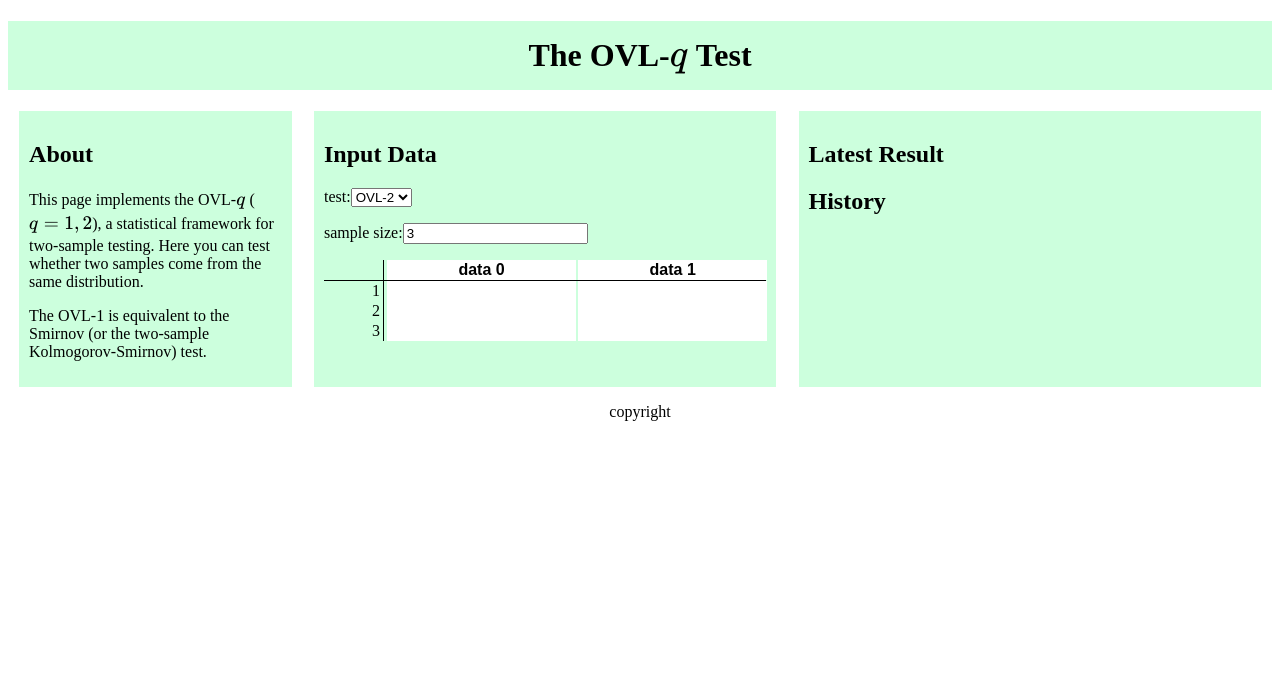
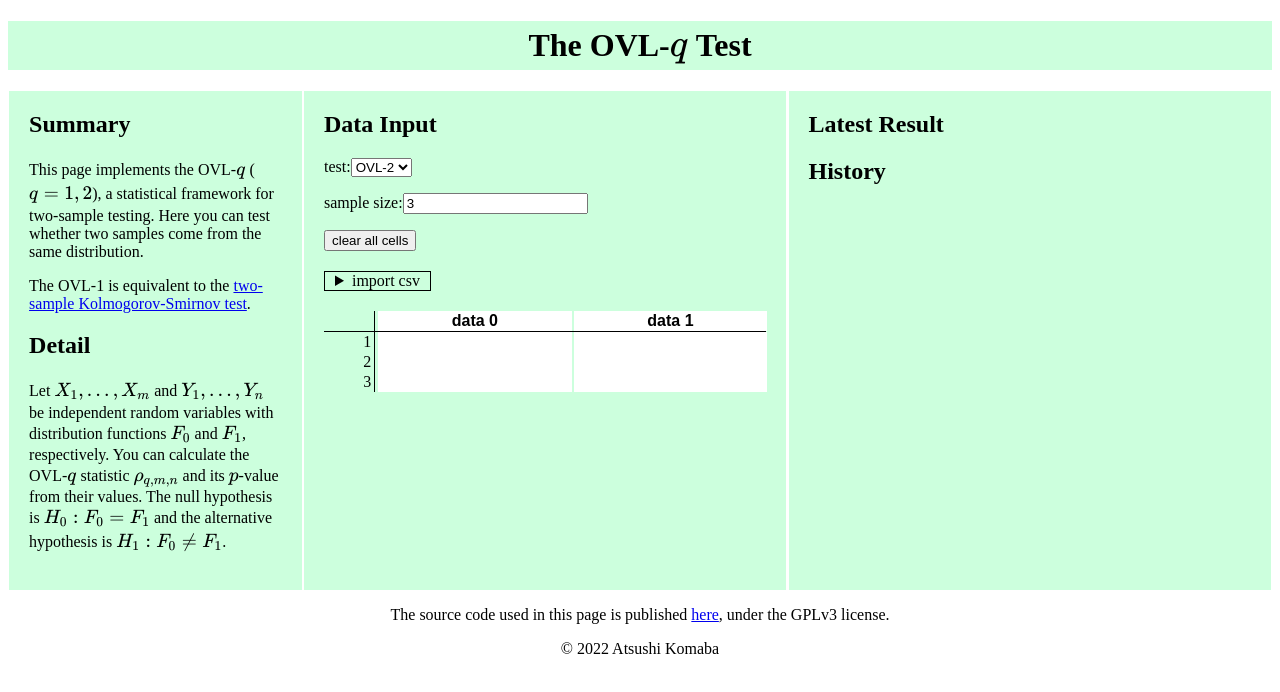
Before and after one commit to fiveseven-lambda/ovl-test, a React app: page / in a window 1280 px wide. Shown: the top 692 px of the page. Built offline with nearby package versions, Linux system fonts and the light colour scheme.

Commit message:
add descriptions

```diff
--- a/package.json
+++ b/package.json
@@ -36,8 +36,12 @@
   },
   "dependencies": {
     "@types/react": "^17.0.43",
+    "buffer": "^6.0.3",
+    "csv-parse": "^5.0.4",
     "katex": "^0.15.3",
+    "process": "^0.11.10",
     "react": "^18.0.0",
-    "react-dom": "^18.0.0"
+    "react-dom": "^18.0.0",
+    "stream-browserify": "^3.0.0"
   }
 }
--- a/src/app.css
+++ b/src/app.css
@@ -1,8 +1,4 @@
-.header {
-  text-align: center;
-}
-
-.footer {
+header, footer {
   text-align: center;
 }
 
@@ -11,9 +7,12 @@
   justify-content: space-around;
 }
 
+header, .part {
+  background-color: #CCFFDD;
+}
+
 .part {
-  background-color: #CCFFDD;
-  padding: 10px;
+  padding: 0px 20px 20px;
 }
 
 .description {
@@ -26,6 +25,10 @@
   width: 35%;
 }
 
+.input {
+  max-width: 100%;
+}
+
 .data {
   border-collapse: collapse;
   table-layout: fixed;
@@ -33,7 +36,7 @@
 }
 
 .data th:first-child {
-  width: 12%;
+  width: 10%;
   border-right: 1px solid;
 }
 
@@ -72,3 +75,16 @@
 .duplicate-cell {
   background-color: red;
 }
+
+details {
+  width: fit-content;
+  margin: 20px 0px;
+  padding: 0px 10px;
+  border: 1px solid;
+}
+
+.csv-sample {
+  width: fit-content;
+  border: 1px solid;
+  padding: 5px 10px;
+}
--- a/src/app.tsx
+++ b/src/app.tsx
@@ -6,11 +6,18 @@ import { KaTeX } from './katex';
 import { Main } from './main';
 
 const Header = () => (
-  <h1 className='part header'>The OVL-<KaTeX text='q' /> Test</h1>
+  <header>
+    <h1>
+      The OVL-<KaTeX text='q' /> Test
+    </h1>
+  </header>
 );
 
 const Footer = () => (
-  <p className='footer'>copyright</p>
+  <footer>
+    <p>The source code used in this page is published <a href='https://github.com/fiveseven-lambda/OVL-test'>here</a>, under the GPLv3 license.</p>
+    <p>© 2022 Atsushi Komaba</p>
+  </footer>
 );
 
 let root = ReactDOMClient.createRoot(document.getElementById('root'));
--- a/src/main.tsx
+++ b/src/main.tsx
@@ -1,9 +1,14 @@
 import * as React from 'react';
 import { KaTeX } from './katex';
 
+import {MainState} from './types';
+import {UserInput} from './userInput';
+import {Result} from './result';
+import {parse} from 'csv-parse/sync';
+
 const Description = () => (
   <div className='part description'>
-    <h2>About</h2>
+    <h2>Summary</h2>
     <p>
       This page implements
       the OVL-<KaTeX text='q' /> (<KaTeX text='q = 1, 2' />),
@@ -11,32 +16,33 @@ const Description = () => (
       Here you can test whether two samples come from the same distribution.
     </p>
     <p>
-      The OVL-1 is equivalent to the Smirnov (or the two-sample Kolmogorov-Smirnov) test.
+      The OVL-1 is equivalent to the <a href='https://en.wikipedia.org/wiki/Kolmogorov%E2%80%93Smirnov_test'>two-sample Kolmogorov-Smirnov test</a>.
+    </p>
+    <h2>Detail</h2>
+    <p>
+      Let <KaTeX text='X_1, \ldots, X_m'/> and <KaTeX text='Y_1, \ldots, Y_n'/> be
+      independent random variables with distribution functions <KaTeX text='F_0' /> and <KaTeX text='F_1' />, respectively.
+      You can calculate the OVL-<KaTeX text='q' /> statistic <KaTeX text='\rho_{q,m,n}' /> and its <KaTeX text='p' />-value from their values.
+      The null hypothesis is <KaTeX text='H_0: F_0 = F_1' /> and
+      the alternative hypothesis is <KaTeX text='H_1: F_0 \neq F_1' />.
     </p>
   </div>
 );
 
-const tests = ['OVL-1', 'OVL-2'] as const;
-type Test = typeof tests[number];
-
-type ResultProps = {
-  test: Test,
-  size: number;
-  statistic: number | null;
-};
-
-type ResultState = {
-  pvalue: number | null;
-  fn_pvalue: {[key in Test]: (n: number, k: number) => number} | null;
-};
-
-class Result extends React.Component<ResultProps, ResultState> {
-  constructor(props: ResultProps) {
-    super(props);
+class Main extends React.Component<{}, MainState> {
+  constructor(props: {}) {
+    super(props)
     this.state = {
+      test: 'OVL-2',
+      size: '3',
+      label: ['data 0', 'data 1'],
+      data: [['',''],['',''],['','']],
       pvalue: null,
       fn_pvalue: null,
-    }
+      csvFile: null,
+      csvHeader: true,
+      csvIndex: false,
+    };
   }
   componentDidMount() {
     import('../pkg').then(wasm => {
@@ -48,56 +54,7 @@ class Result extends React.Component<ResultProps, ResultState> {
       });
     });
   }
-  render() {
-    let statistic: string;
-    if(this.props.test == 'OVL-1'){
-      statistic = '\\rho_{1,n,n}';
-    }else if(this.props.test == 'OVL-2'){
-      statistic = '\\rho_{2,n,n}';
-    }
-    return (
-      <div className='part result'>
-        <h2>Latest Result</h2>
-        <p className={this.props.statistic == null ? 'none' : '' }>
-          statistics: <KaTeX text={statistic} /> = { this.props.statistic / this.props.size }
-        </p>
-        <button
-          className={this.props.statistic != null && this.state.pvalue == null ? '' : 'none' }
-          onClick={ event => {
-            this.setState({
-              pvalue: this.state.fn_pvalue[this.props.test](this.props.size, this.props.statistic)
-            });
-          }}
-        >
-          compute the <KaTeX text='p' />-value
-        </button>
-        <p className={this.state.pvalue == null ? 'none' : '' }>
-          <KaTeX text='p' />-value: <KaTeX text='p' /> = { this.state.pvalue }
-        </p>
-        <h2>History</h2>
-      </div>
-    )
-  }
-}
-
-type MainState = {
-  test: Test;
-  size: string;
-  data: string[][];
-  label: string[];
-};
-
-class Main extends React.Component<{}, MainState> {
-  constructor(props: {}) {
-    super(props)
-    this.state = {
-      test: 'OVL-2',
-      size: '3',
-      label: ['data 0', 'data 1'],
-      data: [['',''],['',''],['','']],
-    };
-  }
-  render() {
+  computeStatistic(): { has_duplicate: boolean, duplicate: boolean[][], statistic: number | null } {
     const size = this.state.data.length;
     const data: [number, number, number][] = new Array();
     let has_nan = false;
@@ -144,32 +101,58 @@ class Main extends React.Component<{}, MainState> {
         statistic = size - (delta_max - delta_min);
       }
     }
+    return { has_duplicate, duplicate, statistic }
+  }
+  readCSV(file: File, header: boolean, index: boolean) {
+    const reader = new FileReader();
+    reader.onload = event => {
+      if(typeof event.target.result !== 'string') return;
+      const csv = parse(event.target.result);
+      const size = csv.length - +header;
+      const label = this.state.label;
+      if(header){
+        for(let i = 0; i < 2; ++i){
+          label[i] = csv[0][+index + i];
+        }
+      }
+      const data = Array(size);
+      for(let i = 0; i < size; ++i){
+        data[i] = ['', ''];
+        for(let j = 0; j < Math.min(csv[+header + i].length - +index, 2); ++j){
+          data[i][j] = csv[+header + i][+index + j];
+        }
+      }
+      this.setState({
+        csvFile: file,
+        csvHeader: header,
+        csvIndex: index,
+        size: size.toString(),
+        label,
+        data,
+      });
+    }
+    reader.readAsText(file);
+  }
+  render() {
+    let result = this.computeStatistic();
     return (
       <div className='main'>
         <Description />
-        <div className='part user-input'>
-          <h2>Input Data</h2>
-          <p>
-            test:
-            <select
-              onChange={ event => {
+        <UserInput
+          state={this.state}
+          has_duplicate={result.has_duplicate}
+          duplicate={result.duplicate}
+          handleSelectTest={ event => {
             switch(event.target.value){
               case 'OVL-1':
               case 'OVL-2':
-                    this.setState({ test: event.target.value });
+                this.setState({
+                  test: event.target.value,
+                  pvalue: null
+                });
             }
           } }
-              defaultValue={this.state.test}
-            >
-              { tests.map(test => <option key={test}>{test}</option>) }
-            </select>
-          </p>
-          <p>
-            sample size:
-            <input
-              type='number'
-              min='1'
-              onChange={ event => {
+          handleSetSampleSize={ event => {
             let size = Number(event.target.value);
             if(Number.isSafeInteger(size) && size > 0){
               let old_size = this.state.data.length;
@@ -179,54 +162,73 @@ class Main extends React.Component<{}, MainState> {
               }
               this.setState({
                 size: event.target.value,
-                    data: this.state.data
+                data: this.state.data,
+                pvalue: null,
               });
             }else{
               this.setState({ size: event.target.value });
               console.log('invalid sample size:', size);
             }
           } }
-              value={this.state.size}
-            ></input>
-          </p>
-          <p className={has_duplicate ? 'duplicate' : 'none'}> Data must not have duplicates. </p>
-          <table className='data'>
-            <thead>
-              <tr>
-                <th></th>
-                { this.state.label.map((label, i) => <th key={i}>
-                  <input
-                    type='text'
-                    onChange={ event => {
+          handleChangeLabel={ i => event => {
             this.state.label[i] = event.target.value;
             this.setState({ label: this.state.label });
           } }
-                    value={this.state.label[i]}
-                  ></input>
-                </th>) }
-              </tr>
-            </thead>
-            <tbody>
-              { this.state.data.map((row, i) => <tr key={i}>
-                <td>{i + 1}</td>
-                { row.map((cell, j) => <td key={j}>
-                  <input
-                    type='text'
-                    onBlur={ event => {
+          handleChangeData={ (i, j) => event => {
             this.state.data[i][j] = event.target.value;
-                      this.setState({ data: this.state.data });
+            this.setState({
+              data: this.state.data,
+              pvalue: null,
+            });
           } }
-                    className={ duplicate[i][j] ? 'duplicate-cell' : '' }
-                  ></input>
-                </td>) }
-              </tr>) }
-            </tbody>
-          </table>
-        </div>
+          handleClear={ event => {
+            for(let i = 0; i < this.state.data.length; ++i){
+              for(let j = 0; j < 2; ++j){
+                this.state.data[i][j] = '';
+              }
+            }
+            this.setState({
+              data: this.state.data,
+              pvalue: null
+            });
+          } }
+          handleCSVInput={ event => {
+            const files = event.target.files;
+            if(files.length > 0){
+              this.readCSV(
+                files[0],
+                this.state.csvHeader,
+                this.state.csvIndex,
+              );
+            }
+          } }
+          handleCSVHeader={ event => {
+            let checked = event.target.checked;
+            if(this.state.csvFile){
+              this.readCSV(this.state.csvFile, checked, this.state.csvIndex);
+            }else{
+              this.setState({ csvHeader: checked })
+            }
+          } }
+          handleCSVIndex={ event => {
+            let checked = event.target.checked;
+            if(this.state.csvFile){
+              this.readCSV(this.state.csvFile, this.state.csvHeader, checked);
+            }else{
+              this.setState({ csvIndex: checked })
+            }
+          } }
+        />
         <Result
           test={this.state.test}
-          statistic={statistic}
-          size={size}
+          size={this.state.data.length}
+          statistic={result.statistic}
+          pvalue={this.state.pvalue}
+          compute_pvalue={ () => {
+            this.setState({
+              pvalue: this.state.fn_pvalue[this.state.test](this.state.data.length, result.statistic)
+            });
+          } }
         />
       </div>
     )
--- /dev/null
+++ b/src/result.tsx
@@ -0,0 +1,33 @@
+import * as React from 'react';
+import { KaTeX } from './katex';
+
+import {ResultProps} from './types';
+
+export class Result extends React.Component<ResultProps> {
+  render() {
+    let statistic: string;
+    if(this.props.test == 'OVL-1'){
+      statistic = '\\rho_{1,n,n}';
+    }else if(this.props.test == 'OVL-2'){
+      statistic = '\\rho_{2,n,n}';
+    }
+    return (
+      <div className='part result'>
+        <h2>Latest Result</h2>
+        <p className={this.props.statistic == null ? 'none' : '' }>
+          statistics: <KaTeX text={statistic + '=' + this.props.statistic / this.props.size} />
+        </p>
+        <button
+          className={this.props.statistic != null && this.props.pvalue == null ? '' : 'none' }
+          onClick={this.props.compute_pvalue}
+        >
+          compute the <KaTeX text='p' />-value
+        </button>
+        <p className={this.props.pvalue == null ? 'none' : '' }>
+          <KaTeX text='p' />-value: <KaTeX text={'p = ' + this.props.pvalue} />
+        </p>
+        <h2>History</h2>
+      </div>
+    )
+  }
+}
--- /dev/null
+++ b/src/types.ts
@@ -0,0 +1,36 @@
+export const tests = ['OVL-1', 'OVL-2'] as const;
+export type Test = typeof tests[number];
+
+export type UserInputProps = {
+  state: MainState,
+  has_duplicate: boolean,
+  duplicate: boolean[][],
+  handleSelectTest: React.ChangeEventHandler<HTMLSelectElement>;
+  handleSetSampleSize: React.ChangeEventHandler<HTMLInputElement>;
+  handleChangeLabel: (i: number) => React.ChangeEventHandler<HTMLInputElement>;
+  handleChangeData: (i: number, j: number) => React.ChangeEventHandler<HTMLInputElement>;
+  handleClear: React.MouseEventHandler<HTMLInputElement>;
+  handleCSVInput: React.ChangeEventHandler<HTMLInputElement>;
+  handleCSVHeader: React.ChangeEventHandler<HTMLInputElement>;
+  handleCSVIndex: React.ChangeEventHandler<HTMLInputElement>;
+}
+
+export type ResultProps = {
+  test: Test,
+  size: number;
+  statistic: number | null;
+  compute_pvalue: (event: React.MouseEvent<HTMLInputElement>) => void;
+  pvalue: number | null;
+};
+
+export type MainState = {
+  test: Test;
+  size: string;
+  data: string[][];
+  label: string[];
+  csvFile: File | null;
+  csvHeader: boolean;
+  csvIndex: boolean;
+  pvalue: number | null;
+  fn_pvalue: {[key in Test]: (n: number, k: number) => number} | null;
+};
--- /dev/null
+++ b/src/userInput.tsx
@@ -0,0 +1,109 @@
+import * as React from 'react';
+import {tests, UserInputProps} from './types';
+
+export class UserInput extends React.Component<UserInputProps> {
+  render() {
+    return (
+      <div className='part user-input'>
+        <h2>Data Input</h2>
+        <p>
+          test:
+          <select
+            className='input'
+            onChange={ this.props.handleSelectTest }
+            value={ this.props.state.test }
+          >
+            { tests.map(test => <option key={test}>{test}</option>) }
+          </select>
+        </p>
+        <p>
+          sample size:
+          <input
+            type='number'
+            min='1'
+            className='input'
+            onChange={ this.props.handleSetSampleSize }
+            value={this.props.state.size}
+          />
+        </p>
+        <button onClick={ this.props.handleClear }>
+          clear all cells
+        </button>
+        <details>
+          <summary>import csv</summary>
+          <p>file: <input type='file' onChange={ this.props.handleCSVInput } /></p>
+          <p>
+            <input
+              type='checkbox'
+              onChange={ this.props.handleCSVHeader }
+              checked={ this.props.state.csvHeader }
+            />
+            <label>header row</label>
+            <input
+              type='checkbox'
+              onChange={ this.props.handleCSVIndex }
+              checked={ this.props.state.csvIndex }
+            />
+            <label>index column</label>
+          </p>
+          <p>
+            sample format:
+          </p>
+          <pre className='csv-sample'>
+            { (() => {
+              if(this.props.state.csvHeader){
+                if(this.props.state.csvIndex){
+return `,foo,bar
+1,85,27
+2,35,91`
+                }else{
+return `foo,bar
+85,27
+35,91`
+                }
+              }else{
+                if(this.props.state.csvIndex){
+return `1,85,27
+2,35,91`
+                }else{
+return `85,27
+35,91`
+                }
+              }
+            })() }
+          </pre>
+        </details>
+        <p className={ this.props.has_duplicate ? 'duplicate' : 'none' }>
+          Data must not have duplicates.
+        </p>
+        <table className='data'>
+          <thead>
+            <tr>
+              <th />
+              { this.props.state.label.map((label, i) => <th key={i}>
+                <input
+                  type='text'
+                  onChange={this.props.handleChangeLabel(i)}
+                  value={this.props.state.label[i]}
+                />
+              </th>) }
+            </tr>
+          </thead>
+          <tbody>
+            { this.props.state.data.map((row, i) => <tr key={i}>
+              <td>{i + 1}</td>
+              { row.map((cell, j) => <td key={j}>
+                <input
+                  type='text'
+                  onChange={this.props.handleChangeData(i, j)}
+                  className={ this.props.duplicate[i][j] ? 'duplicate-cell' : '' }
+                  value={this.props.state.data[i][j]}
+                />
+              </td>) }
+            </tr>) }
+          </tbody>
+        </table>
+      </div>
+    );
+  }
+}
```
Also changed, not shown: webpack.config.js (+8 -1 lines), 1 other file (tests, documents, lock files or other folders). Lines whose indentation alone changed are shown as unchanged.
